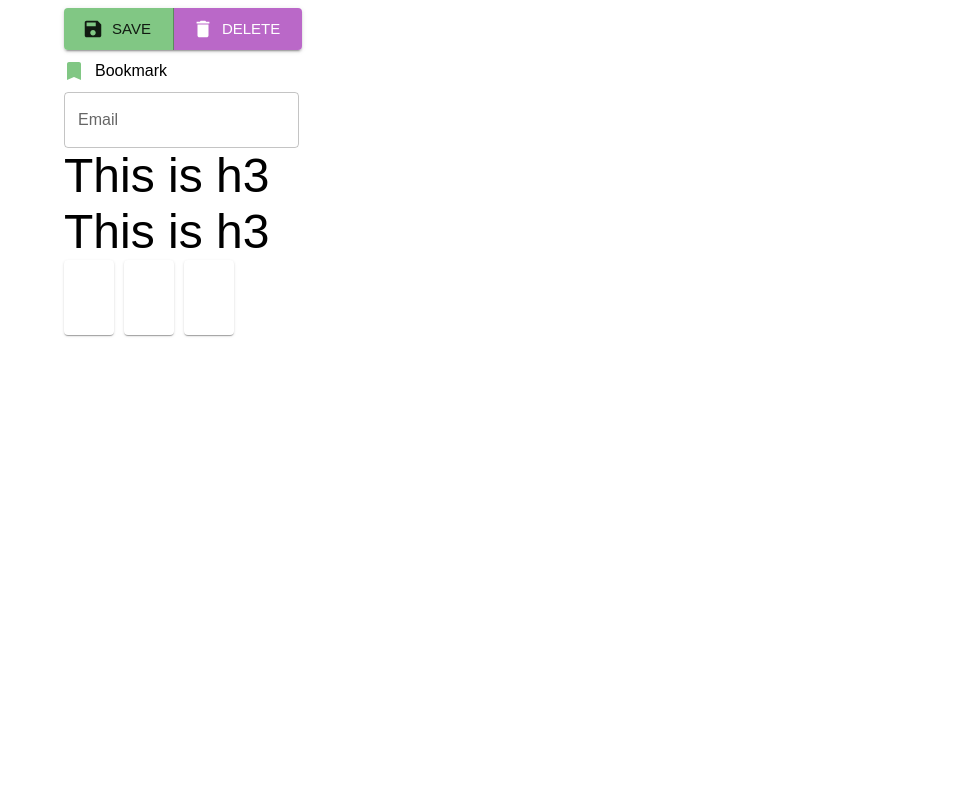
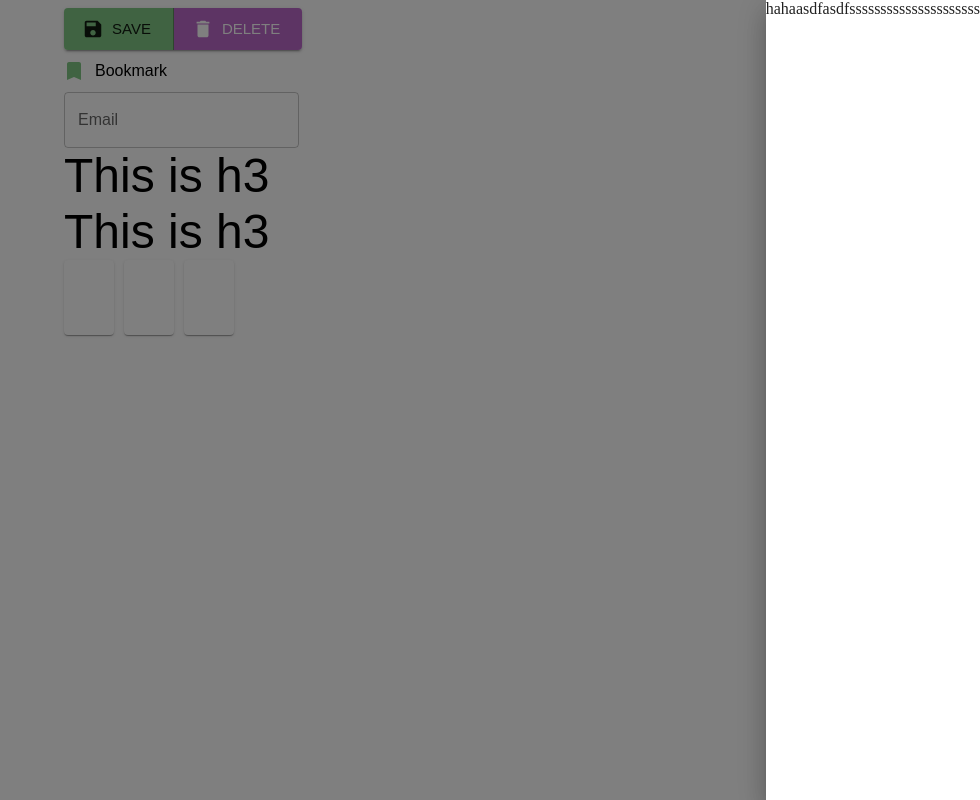
Before and after one commit to htutwaiphyoe/tailwind, a React (Create React App) app in the folder tutorial/: page / in a window 1280 px wide. Both pictures are taken after a click on the label "Bookmark". Shown: the whole page, without its empty margins (300-1280 px from the left). Built offline with nearby package versions, Linux system fonts and the light colour scheme.

Commit message:
#add: Drawer

```diff
--- a/tutorial/src/App.js
+++ b/tutorial/src/App.js
@@ -7,7 +7,7 @@ import SaveIcon from "@mui/icons-material/Save";
 import DeleteIcon from "@mui/icons-material/Delete";
 import BookmarkBorderIcon from "@mui/icons-material/BookmarkBorder";
 import BookmarkIcon from "@mui/icons-material/Bookmark";
-import { TextField, Typography, Container, Grid, Paper } from "@mui/material";
+import { TextField, Typography, Container, Grid, Paper, Drawer } from "@mui/material";
 import { ThemeProvider, createTheme } from "@mui/material/styles";
 import { green, purple } from "@mui/material/colors";
 
@@ -28,6 +28,9 @@ const theme = createTheme({
 });
 function App() {
     const [checked, setChecked] = React.useState(false);
+    const closeHandler = () => {
+        setChecked(false);
+    };
     return (
         <ThemeProvider theme={theme}>
             <Container maxWidth="sm">
@@ -85,6 +88,10 @@ function App() {
                     </Grid>
                 </Grid>
             </Container>
+
+            <Drawer variant="temporary" open={checked} onClose={closeHandler} anchor="right">
+                hahaasdfasdfsssssssssssssssssssss
+            </Drawer>
         </ThemeProvider>
     );
 }
```
